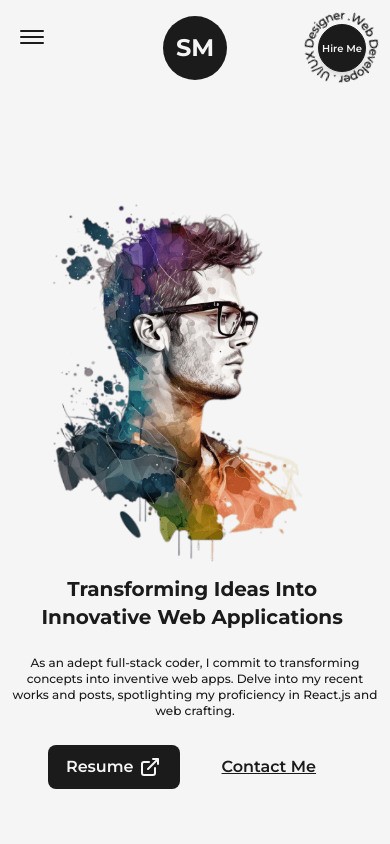
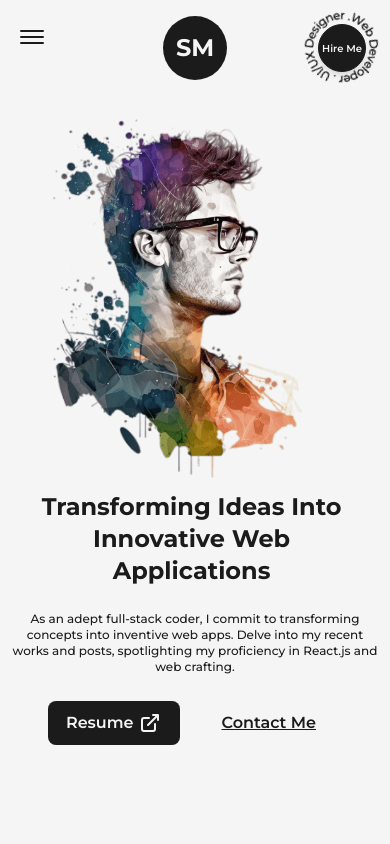
Before and after one commit to manas12482/portfolio, a Next.js app: page / in a window 390 px wide. Shown: the top 844 px of the page. Built offline with nearby package versions, Linux system fonts and the light colour scheme.

Commit message:
Home Page CSS updated

```diff
--- a/src/pages/index.js
+++ b/src/pages/index.js
@@ -21,7 +21,7 @@ export default function Home() {
 			</Head>
 			{/* <TempAlert /> */}
 			<TransitionEffect />
-			<main className='flex items-center text-dark w-full min-h-screen dark:text-light '>
+			<main className='flex items-center sm:items-start sm:pt-[5vh] text-dark w-full min-h-screen dark:text-light '>
 				<Layout className='pt-0 md:pt-16 sm:pt-8'>
 					<div className='flex items-center justify-between w-full lg:flex-col'>
 						<div className='w-1/2 md:w-full'>
@@ -35,7 +35,7 @@ export default function Home() {
 						</div>
 						<div className='w-1/2 flex flex-col items-center self-center lg:w-full lg:text-center'>
 							<AnimatedText
-								className='!text-6xl !text-left xl:!text-5xl lg:!text-center  lg:!text-6xl md:!text-5xl sm:!text-3xl xs:!text-xl '
+								className='!text-6xl !text-left xl:!text-5xl lg:!text-center  lg:!text-6xl md:!text-5xl sm:!text-3xl xs:!text-2xl '
 								text='Transforming Ideas into Innovative Web Applications'
 							/>
 							<p className='my-4 text-lg font-medium md:text-sm sm:text-xs'>
```
